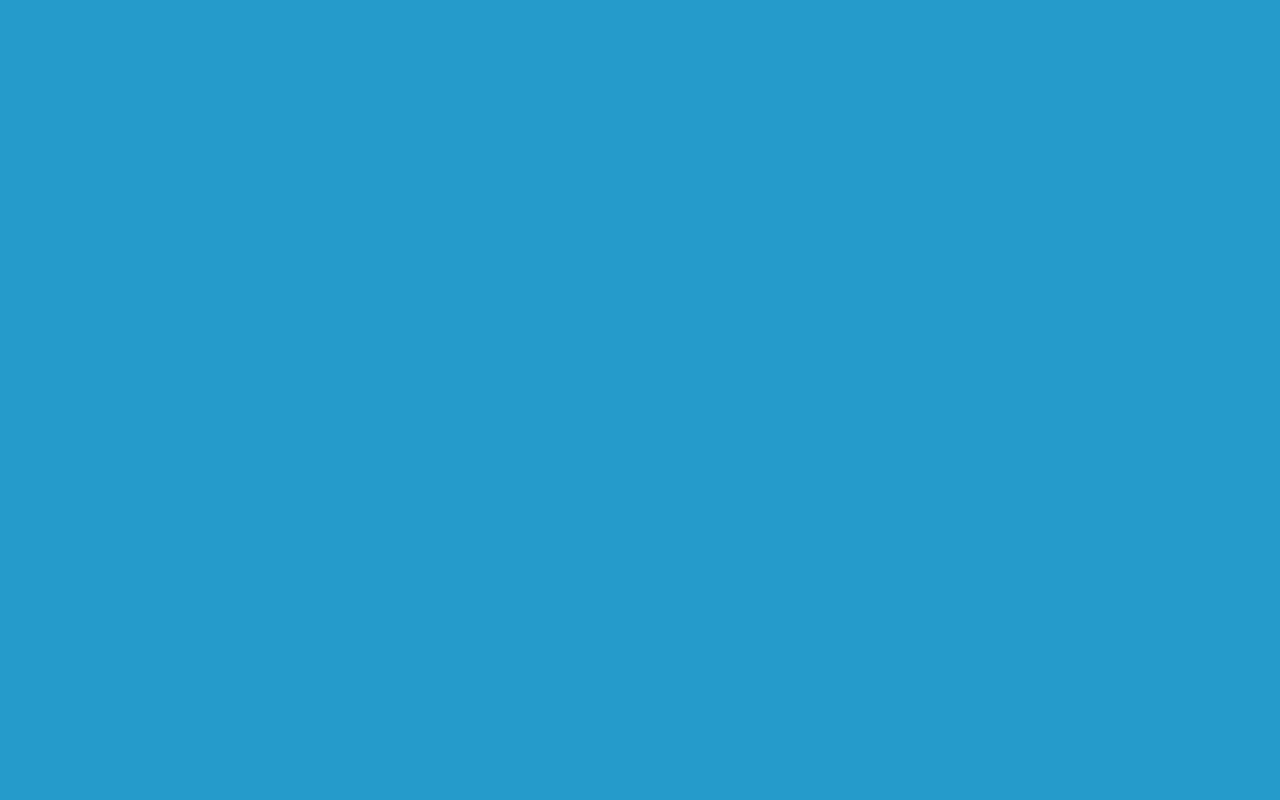
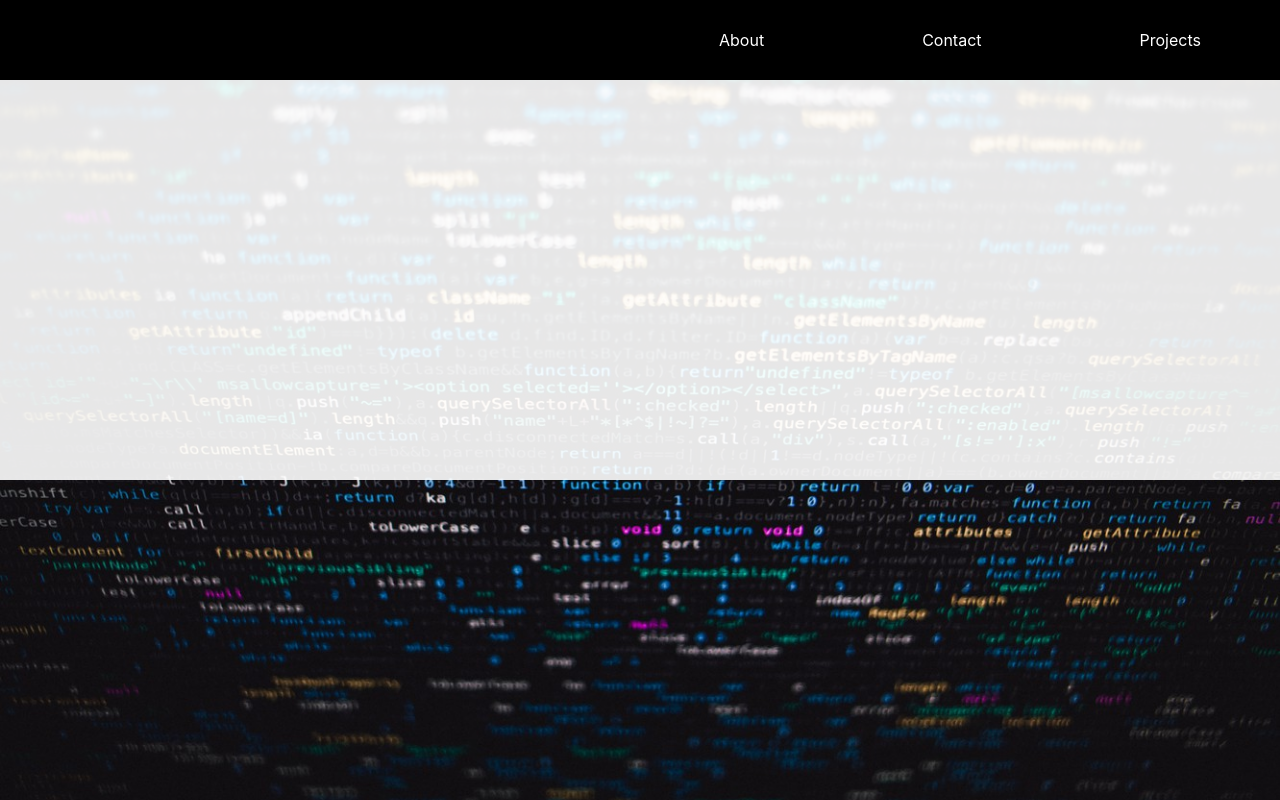
Before and after one commit to jarodburchill/burchill-development, a React (Create React App) app: page / in a window 1280 px wide. Built offline with nearby package versions, Linux system fonts and the light colour scheme.

Commit message:
Navbar converted to react

```diff
--- a/src/components/App.jsx
+++ b/src/components/App.jsx
@@ -1,23 +1,27 @@
 import React from "react";
 import styled, { ThemeProvider } from "styled-components";
 import GlobalStyle from "./styles/GlobalStyle";
+import Navbar from "./Navbar";
 
 const theme = {
-  primary: "rgb(35, 154, 201)"
+  primary: "rgba(255, 255, 255, 0.9)"
 };
 
 const Container = styled.div`
-  width: 100vw;
-  height: 100vh;
+  margin-top: 10vh;
+  width: 100%;
+  min-height: 50vh;
   background: ${props => props.theme.primary};
 `;
 
 const App = () => {
   return (
     <ThemeProvider theme={theme}>
-      <Container>
+      <div>
+        <Navbar />
         <GlobalStyle />
-      </Container>
+        <Container></Container>
+      </div>
     </ThemeProvider>
   );
 };
--- /dev/null
+++ b/src/components/Navbar.jsx
@@ -0,0 +1,111 @@
+import React, { useState } from "react";
+import styled from "styled-components";
+
+const Nav = styled.nav`
+  position: fixed;
+  top: 0;
+  width: 100%;
+  height: 10vh;
+  background: black;
+`;
+
+const Links = styled.div`
+  display: flex;
+  justify-content: space-around;
+  align-items: center;
+  list-style: none;
+  width: 50%;
+  height: 100%;
+  margin-left: auto;
+  li a {
+    color: white;
+    text-decoration: none;
+    font-size: 16px;
+  }
+  @media screen and (max-width: 768px) {
+    position: fixed;
+    background: black;
+    height: 100vh;
+    width: 100%;
+    flex-direction: column;
+    transition: all 1s ease-out;
+    clip-path: ${props =>
+      props.open ? "circle(200% at 90% -10%)" : "circle(100px at 90% -10%)"};
+    -webkit-clip-path: ${props =>
+      props.open ? "circle(200% at 90% -10%)" : "circle(100px at 90% -10%)"};
+    pointer-events: ${props => (props.open ? "all" : "none")};
+
+    li {
+      opacity: ${props => (props.open ? "1" : "0")};
+      a {
+        font-size: 25px;
+      }
+    }
+    li:nth-child(1) {
+      transition: all 0.25s ease 0.2s;
+    }
+    li:nth-child(2) {
+      transition: all 0.25s ease 0.4s;
+    }
+    li:nth-child(3) {
+      transition: all 0.25s ease 0.6s;
+    }
+  }
+`;
+
+const Hamburger = styled.div`
+  @media screen and (max-width: 768px) {
+    position: absolute;
+    cursor: pointer;
+    right: 5%;
+    top: 50%;
+    transform: translate(-5%, -50%);
+    z-index: 1;
+  }
+`;
+
+const Line = styled.div`
+  @media screen and (max-width: 768px) {
+    width: 30px;
+    height: 3px;
+    background: white;
+    margin: 5px;
+  }
+`;
+
+const Navbar = () => {
+  const [open, setOpen] = useState(false);
+
+  const hamburgerClick = () => {
+    if (open === false) {
+      setOpen(true);
+    } else {
+      setOpen(false);
+    }
+  };
+
+  return (
+    <>
+      <Nav>
+        <Hamburger onClick={() => hamburgerClick()}>
+          <Line />
+          <Line />
+          <Line />
+        </Hamburger>
+        <Links open={open}>
+          <li>
+            <a href="#about">About</a>
+          </li>
+          <li>
+            <a href="#contact">Contact</a>
+          </li>
+          <li>
+            <a href="#projects">Projects</a>
+          </li>
+        </Links>
+      </Nav>
+    </>
+  );
+};
+
+export default Navbar;
--- a/src/components/styles/GlobalStyle.js
+++ b/src/components/styles/GlobalStyle.js
@@ -1,4 +1,5 @@
 import { createGlobalStyle } from "styled-components";
+import background from "../assets/background.jpg";
 
 const GlobalStyle = createGlobalStyle`
   * {
@@ -13,6 +14,10 @@ const GlobalStyle = createGlobalStyle`
       sans-serif;
     -webkit-font-smoothing: antialiased;
     -moz-osx-font-smoothing: grayscale;
+    background-image: url(${background});
+    background-attachment: fixed;
+    background-position: 50%;
+    background-size: cover;
   }
 `;
 
--- /dev/null
+++ b/src/components/styles/test-color.css
@@ -0,0 +1,3 @@
+div {
+  background: rgb(255, 255, 255);
+}
```
Also changed, not shown: src/components/assets/background.jpg (added).
